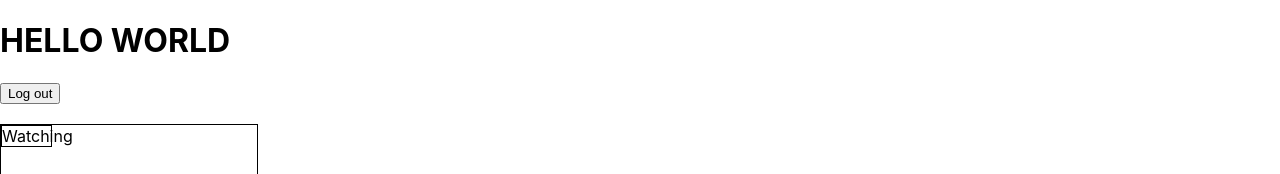
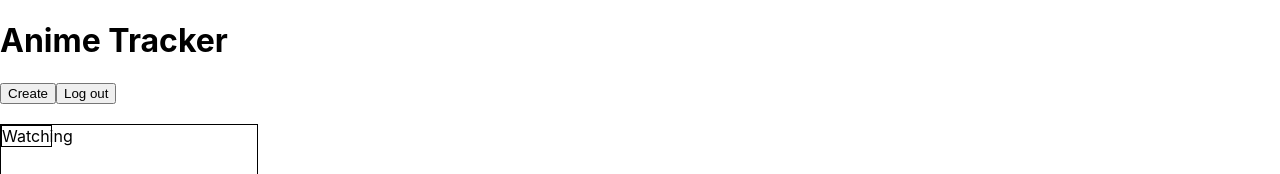
Before and after one commit to rsharma0610/AnimeTracker, a React (Create React App) app: page /home/1 in a window 1280 px wide. Shown: the top 174 px of the page. Built offline with nearby package versions, Linux system fonts and the light colour scheme; no server answers.

Commit message:
Header component created

```diff
--- a/src/App.jsx
+++ b/src/App.jsx
@@ -12,6 +12,7 @@ function App(){
                 <Route path="/" element={<Login />} />
                 <Route path="/home/:id" element={<Home />} />
                 <Route path="/register" element={<Register />} />
+                <Route path="/create" element={<h1>Create Page: To be implemented later</h1>} />
             </Routes>
         </>
 
--- /dev/null
+++ b/src/components/Header.jsx
@@ -0,0 +1,24 @@
+import { useNavigate } from "react-router-dom";
+
+function Header(){
+
+    const navigate = useNavigate();
+
+    function handleLogout(){
+        navigate('/');
+    }
+
+    function handleCreateClick(){
+        navigate('/create');
+    }
+
+    return(
+        <div>
+            <h1>Anime Tracker</h1>
+            <button type="button" onClick={handleCreateClick}>Create</button>
+            <button type="button" onClick={handleLogout}>Log out</button><br></br><br></br>
+        </div>
+    )
+}
+
+export default Header;
--- a/src/components/Home.jsx
+++ b/src/components/Home.jsx
@@ -1,13 +1,13 @@
-import { useNavigate, useParams } from "react-router-dom";
+import { useParams } from "react-router-dom";
 import { useEffect, useState } from "react";
 import Navbar from "./Navbar"
 import "../styles/Home.css"
 import axios from "axios";
 import MainContent from "./MainContent";
+import Header from "./Header";
 
 function Home(){
     const { id } = useParams();
-    const navigate = useNavigate();
 
     const [status, setStatus] = useState("Watching");
     const [animeList, setAnimeList] = useState([]);
@@ -35,14 +35,9 @@ function Home(){
         getAnimeList();
     }, [status])
 
-    function handleLogout(){
-        navigate('/');
-    }
-
     return(
         <div className="main_container">
-            <h1>HELLO WORLD</h1>
-            <button type="button" onClick={handleLogout}>Log out</button><br></br><br></br>
+            <Header />
             <Navbar updateStatus={handleStatusChange}/>
             <MainContent animeList={animeList} />
         </div>
```
